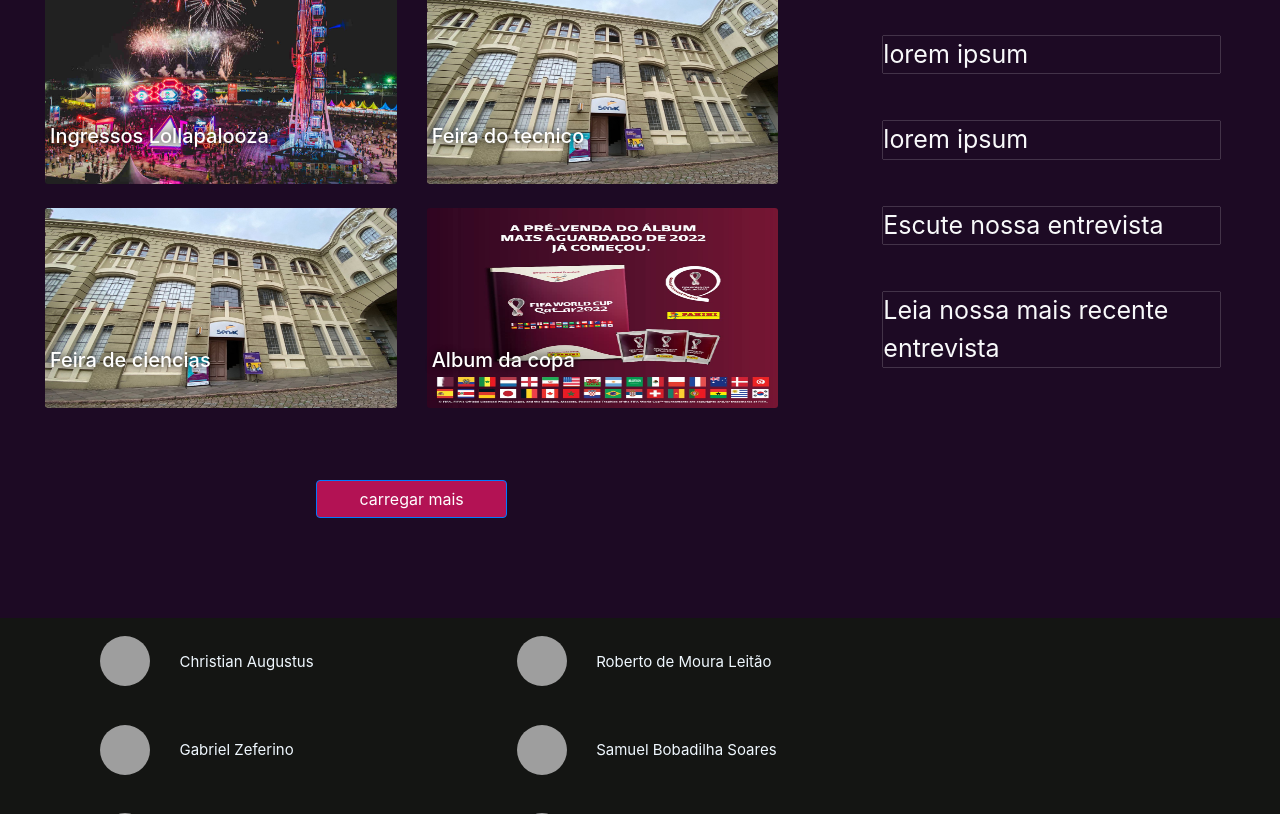
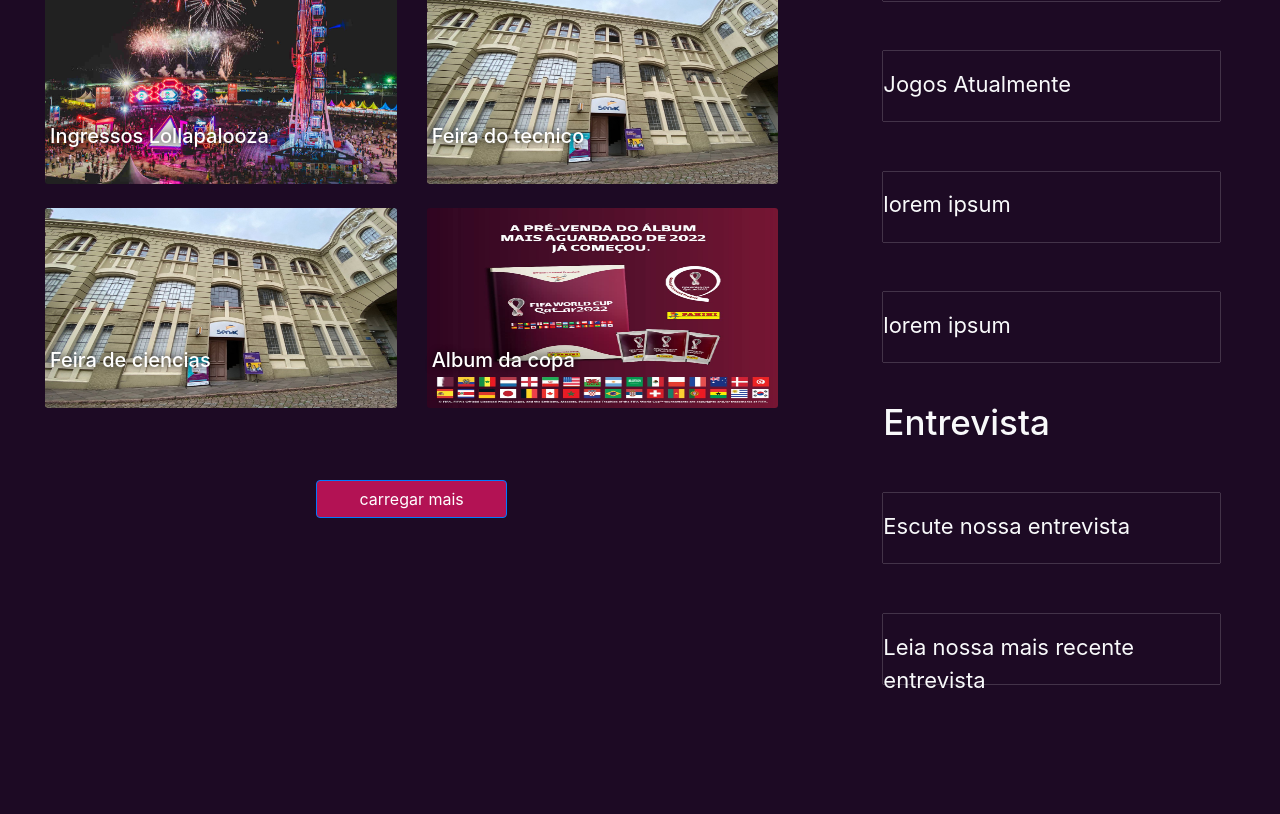
Before and after one commit to senacrs-emti/2022-1T-jornal-G1, a PHP site: page /index.php in a window 1280 px wide. Shown: the part 649-1463 px from the top of the page. Run offline with PHP 8.4, Linux system fonts and the light colour scheme; a map, chart or similar area stays blank; some libraries are stand-ins or nearby versions; grey boxes are pictures that could not be loaded.

Commit message:
Aside Terminado parcialmente
O que falta: Âncoras para as páginas corretas.

```diff
--- a/assets/css/style.css
+++ b/assets/css/style.css
@@ -120,27 +120,15 @@ aside{
     padding-bottom: 100px;
 }
 
-aside button{
-
-    margin-top: 70px;
-    width: 70%;
-
-
-}
 .A4{
-    margin-left: 1%;
-    margin-top: 15%;
-    font-size: 30px;
+    margin-top: 11.5%;
+    font-size: 35px;
 
 }
 ul li{
     margin-left: 20px;
 }
-aside img{
-    height: 300px;
-    width: 100%;
-    box-shadow: 2px 2px 2px rgb(0, 0, 0);
-}
+
 a{
     color: rgb(0, 0, 0);
 }
@@ -209,8 +197,14 @@ img{
     text-shadow: 0px 0px 7px black;
 }
 aside li{
-    font-size:25px;
+    padding-top: 5%;
+    font-size:22px;
     width: 100%;
+    height: 70px;
     box-shadow: 0px 0px 1px white;
-    margin-bottom: 7%;
+    margin-top: 15%;
 }
+.A4_5 {
+    margin-top: 11.5%;
+    font-size: 35px;
+}
--- a/includes/_aside.php
+++ b/includes/_aside.php
@@ -5,28 +5,29 @@
                     <h4 class="A4">Artigos de opiniões</h4>
                     <ul class="col-12">
                         <a class="text-light" href="./Artigo_jogos_indies.php">
-                            <li class="row mt-5">Jogos indies</li>
+                            <li class="row">Jogos indies</li>
                         </a>
                         <a class="text-light" href="./Artigo_RockandRio_2022.php">
-                            <li class="row mt-5">Rock and Rio 2022</li>
+                            <li class="row ">Rock and Rio 2022</li>
                         </a>
                         <a class="text-light" href="./Artigo_Cassinos_Online.php">
-                            <li class="row mt-5">Cassinos Online</li>
+                            <li class="row ">Cassinos Online</li>
                         </a>
                         <a class="text-light" href="./Artigo_jogos_atualmente.php">
-                            <li class="row mt-5">Jogos Atualmente</li>
+                            <li class="row ">Jogos Atualmente</li>
                         </a>
                         <a class="text-light" href="">
-                            <li class="row mt-5">lorem ipsum</li>
+                            <li class="row ">lorem ipsum</li>
                         </a>
                         <a class="text-light" href="">
-                            <li class="row mt-5 ">lorem ipsum</li>
+                            <li class="row">lorem ipsum</li>
+                        </a>
+                        <h4 class="row A4_5">Entrevista</h4>
+                        <a class="text-light" href="">
+                        <li class="row ">Escute nossa entrevista</li>
                         </a>
                         <a class="text-light" href="">
-                        <li class="row mt-5 ">Escute nossa entrevista</li>
-                        </a>
-                        <a class="text-light" href="">
-                        <li class="row mt-5">Leia nossa mais recente entrevista</li>
+                        <li class="row ">Leia nossa mais recente entrevista</li>
                         </a>
                     </ul>
                 </section>
```
